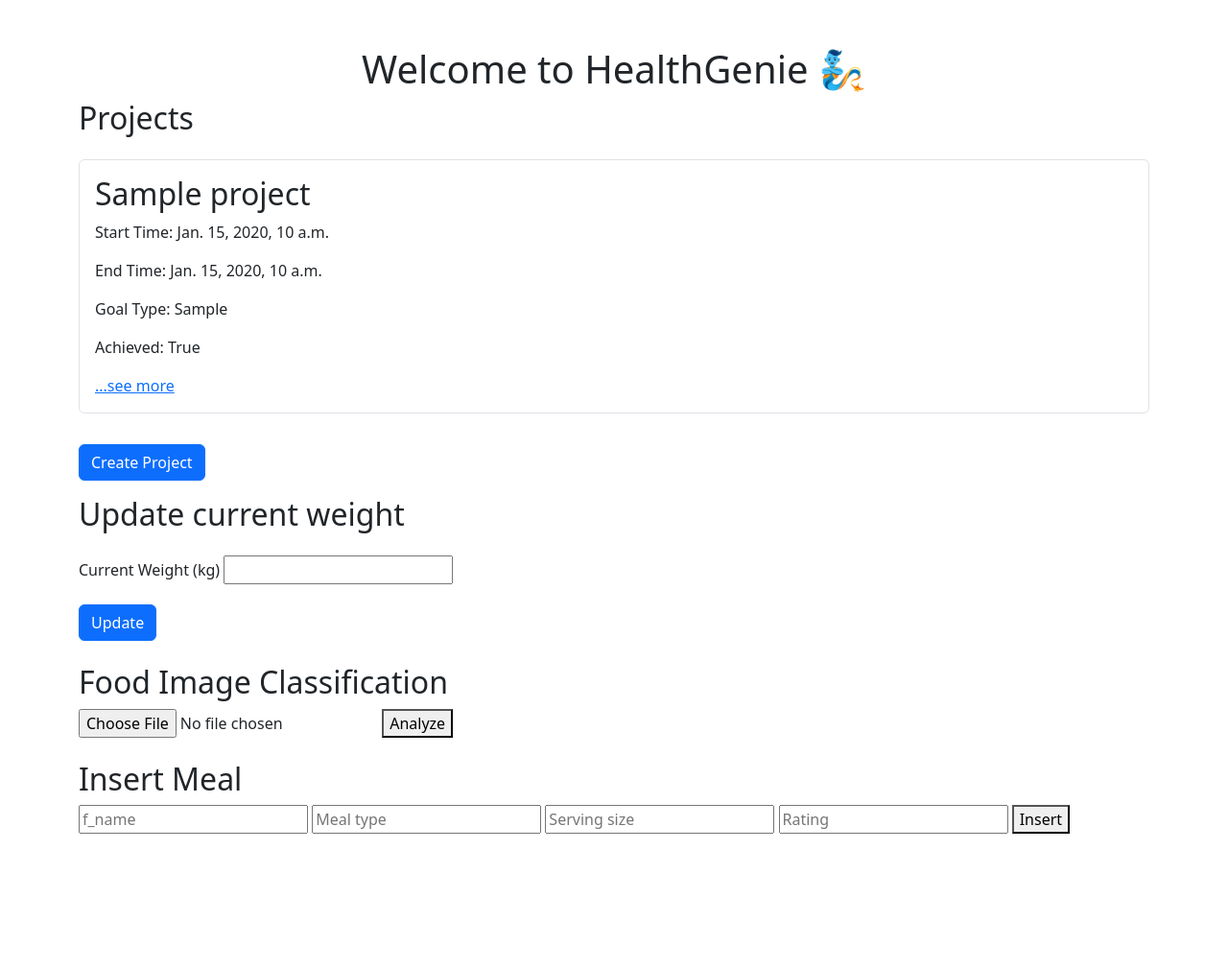
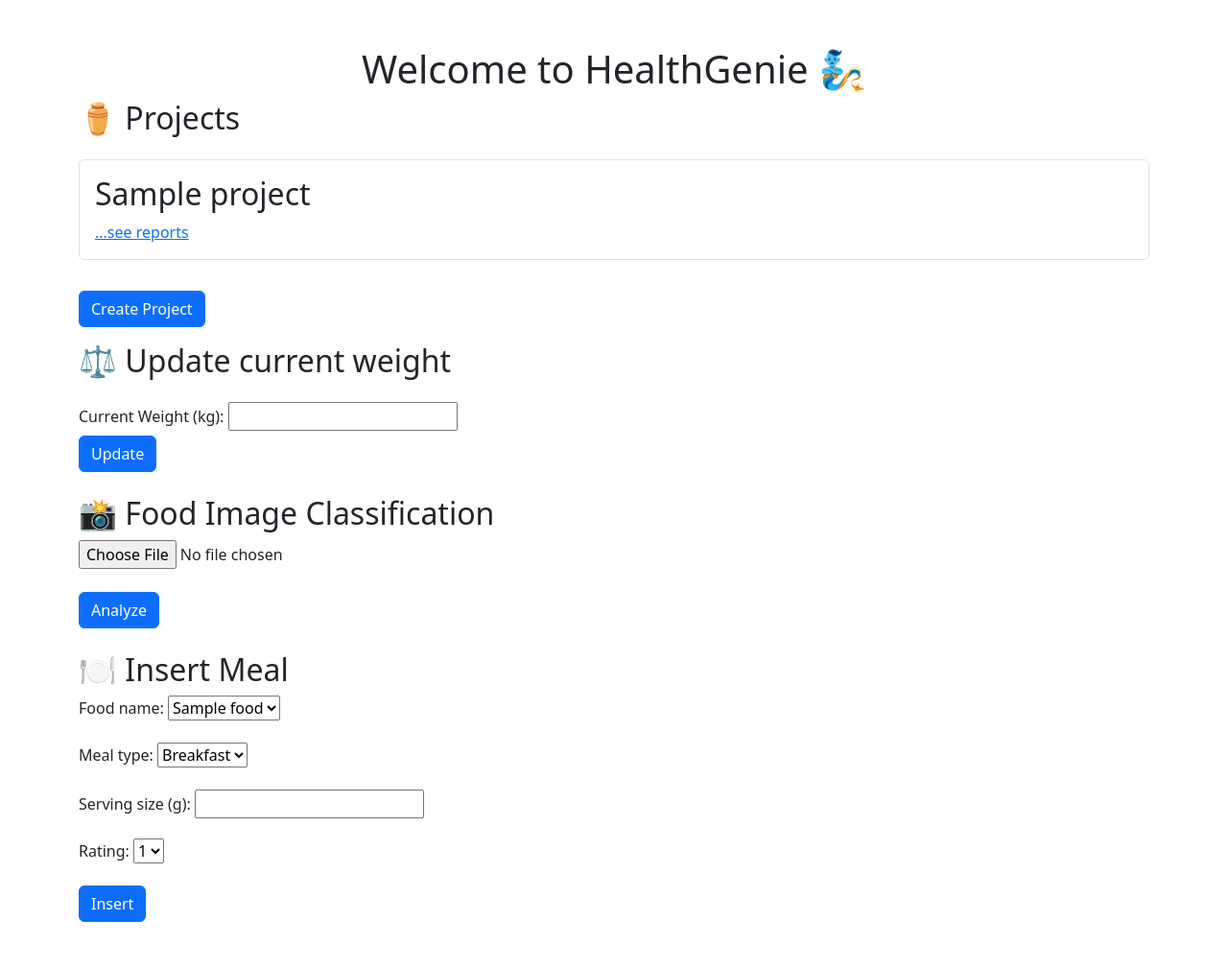
Before and after one commit to yonghoonjeon/HealthGenie, a Django app: page /pha/projects/ in a window 1280 px wide. Shown: the whole page at 96% size. Before the commit the page ends 869 px from the top, so only its background shows below. Run offline with Django 4.2, Linux system fonts and the light colour scheme; a user stored in the database is signed in; tables that the repository leaves empty hold one stand-in row (values such as "Sample post"); parts of the project's set-up code (start-up, migrations or seed data) failed here and were passed over.

Commit message:
- add MealForm in forms.py - modified Insert Meal section to reflect the MealForm in the views.py and project_list.htm

```diff
--- a/pha/forms.py
+++ b/pha/forms.py
@@ -1,6 +1,6 @@
 from django import forms
 from django.forms.widgets import NumberInput
-from .models import User, Project, HealthInfo, Tracking
+from .models import User, Project, HealthInfo, Tracking, Meal, Food
 
 
 class UserRegisterForm(forms.ModelForm):
@@ -95,3 +95,32 @@ class TrackingForm(forms.ModelForm):
     def __init__(self, *args, **kwargs):
         super().__init__(*args, **kwargs)
         self.fields['cur_weight'] = forms.CharField(label='Current Weight (kg)')
+
+
+MEAL_CHOICES = [
+    ('breakfast', 'Breakfast'),
+    ('lunch', 'Lunch'),
+    ('dinner', 'Dinner'),
+    ('snack', 'Snack')
+]
+
+
+class MealForm(forms.ModelForm):
+    class Meta:
+        model = Meal
+        fields = ['food_id', 'meal_type', 'serving_size', 'rating']
+
+    def __init__(self, *args, **kwargs):
+        super().__init__(*args, **kwargs)
+        food_choices = [(food.f_name, food.f_name) for food in Food.objects.order_by('f_name')]
+        self.fields['food_id'] = forms.ChoiceField(label='Food name', choices=food_choices)
+        self.fields['meal_type'] = forms.ChoiceField(label='Meal type', choices=MEAL_CHOICES)
+        self.fields['serving_size'] = forms.CharField(label='Serving size (g)')
+        self.fields['rating'] = forms.ChoiceField(label='Rating', choices=[(i, i) for i in range(1, 6)])
+
+    def clean(self):
+        cleaned_data = super().clean()
+        food_name = cleaned_data.get('food_id')
+        food_instance = Food.objects.get(f_name=food_name)
+        cleaned_data['food_id'] = food_instance
+        return cleaned_data
--- a/pha/templates/pha/project_list.html
+++ b/pha/templates/pha/project_list.html
@@ -16,17 +16,13 @@
     <div class="container my-5">
         <h1 class="text-center">Welcome to HealthGenie 🧞</h1>
         <section>
-            <h2 class="mb-4">Projects</h2>
+            <h2 class="mb-4"> ⚱️ Projects</h2>
             {% if projects %}
                 <ul class="list-unstyled">
                     {% for project in projects %}
                         <li class="mb-3 p-3 border border-1 rounded">
                             <h2>{{ project.p_name }}</h2>
-                            <p>Start Time: {{ project.start_time }}</p>
-                            <p>End Time: {{ project.end_time }}</p>
-                            <p>Goal Type: {{ project.goal_type }}</p>
-                            <p>Achieved: {{ project.is_achieved }}</p>
-                            <a href="{% url 'project_detail' project_id=project.pk %}" class="project-link">...see more</a>
+                            <a href="{% url 'project_detail' project_id=project.pk %}" class="project-link">...see reports</a>
                         </li>
                     {% endfor %}
                 </ul>
@@ -37,13 +33,13 @@
             <p></p>
         </section>
         <section>
-            <h2 class="mb-4">Update current weight</h2>
+            <h2 class="mb-4"> ⚖️ Update current weight</h2>
             <form method="post" class="mt-3">
                 {% csrf_token %}
                 <div class="mb-3">
-                    <label for="{{ form.cur_weight.id_for_label }}" class="form-label">{{ form.cur_weight.label }}</label>
+                    <label for="{{ form.cur_weight.id_for_label }}" class="form-label">{{ form.cur_weight.label }}:</label>
                     {{ form.cur_weight }}
-                </div>
+                <br>
                 <button type="submit" class="btn btn-primary">Update</button>
                 <div class="alert-info">
                     {% if messages %}
@@ -56,11 +52,13 @@
             <p></p>
         </section>
 <section>
-    <h2 class="mt-4">Food Image Classification</h2>
+    <h2 class="mt-4"> 📸 Food Image Classification</h2>
     <form method="post" enctype="multipart/form-data" id="foodImageForm">
         {% csrf_token %}
         <input type="file" name="file" required>
-        <button type="submit">Analyze</button>
+        <br>
+        <br>
+        <button type="submit" class="btn btn-primary">Analyze</button>
     </form>
     {% if image_url %}
         <h2>Uploaded image</h2>
@@ -75,7 +73,7 @@
             {% endfor %}
         </ul>
 {% if result.csv_name1 %}
-    <h2>Insert Meal</h2>
+    <h2> 🍽️ Insert Meal</h2>
     <form id="mealForm-{{ forloop.counter }}" class="mealForm" method="post" enctype="multipart/form-data">
         {% csrf_token %}
         {% for item in result.csv_name1|load_json %}
@@ -89,23 +87,47 @@
                 </div>
             </div>
         {% endfor %}
-        <button type="submit" id="insertButtonAll">Insert All</button>
+        <button type="submit" id="insertButtonAll" class="btn btn-primary">Insert All</button>
     </form>
 {% endif %}
     {% endif %}
 </section>
 
+{#<section>#}
+{#    <h2 class="mt-4"> 🍽️ Insert Meal</h2>#}
+{#    <form id="mealForm" method="post" enctype="multipart/form-data">#}
+{#        {% csrf_token %}#}
+{#        <input type="text" id="f_name" name="f_name" placeholder="f_name">#}
+{#        <input type="text" name="meal_type" placeholder="Meal type">#}
+{#        <input type="number" name="serving_size" placeholder="Serving size">#}
+{#        <input type="number" name="rating" placeholder="Rating">#}
+{#        <button type="submit" id="insertButton">Insert</button>#}
+{#    </form>#}
+{#</section>#}
 <section>
-    <h2 class="mt-4">Insert Meal</h2>
+    <h2 class="mt-4">🍽️ Insert Meal</h2>
     <form id="mealForm" method="post" enctype="multipart/form-data">
         {% csrf_token %}
-        <input type="text" id="f_name" name="f_name" placeholder="f_name">
-        <input type="text" name="meal_type" placeholder="Meal type">
-        <input type="number" name="serving_size" placeholder="Serving size">
-        <input type="number" name="rating" placeholder="Rating">
-        <button type="submit" id="insertButton">Insert</button>
+        <div class="mb-3">
+            <label for="{{ meal_form.food_id.id_for_label }}" class="form-label">{{ meal_form.food_id.label }}:</label>
+            {{ meal_form.food_id }}
+        </div>
+        <div class="mb-3">
+            <label for="{{ meal_form.meal_type.id_for_label }}" class="form-label">{{ meal_form.meal_type.label }}:</label>
+            {{ meal_form.meal_type }}
+        </div>
+        <div class="mb-3">
+            <label for="{{ meal_form.serving_size.id_for_label }}" class="form-label">{{ meal_form.serving_size.label }}:</label>
+            {{ meal_form.serving_size }}
+        </div>
+        <div class="mb-3">
+            <label for="{{ meal_form.rating.id_for_label }}" class="form-label">{{ meal_form.rating.label }}:</label>
+            {{ meal_form.rating }}
+        </div>
+        <button type="submit" id="insertButton" class="btn btn-primary">Insert</button>
     </form>
 </section>
+
 
 
     </div>
--- a/pha/views.py
+++ b/pha/views.py
@@ -1,5 +1,5 @@
 from django.http import JsonResponse, HttpResponse
-from .forms import UserRegisterForm, ProjectForm, HealthInfoForm, TrackingForm
+from .forms import UserRegisterForm, ProjectForm, HealthInfoForm, TrackingForm, MealForm
 from django.contrib import messages
 from django.shortcuts import render, redirect, reverse
 from django.contrib.auth import login, authenticate, logout
@@ -209,58 +209,65 @@ def project_list(request):
             form.save()
             messages.success(request, "Update successfully!")
 
-        if 'f_name[]' in request.POST:
-            food_names = request.POST.getlist('f_name[]')
-            meal_types = request.POST.getlist('meal_type[]')
-            serving_sizes = request.POST.getlist('serving_size[]')
-            ratings = request.POST.getlist('rating[]')
+        meal_form = MealForm(request.POST)
+        if meal_form.is_valid():
+            meal = meal_form.save(commit=False)
+            meal.user = request.user
+            meal.save()
 
-            for i in range(len(food_names)):
-                # Get the food name, meal type, serving size, and rating for this meal
-                food_name = food_names[i]
-                meal_type = meal_types[i]
-                serving_size = serving_sizes[i]
-                rating = ratings[i]
-                if serving_size == '' or meal_type == '' or rating == '':
-                    continue
-
-                # Find the corresponding Food object
-                try:
-                    food = Food.objects.get(f_name=food_name)
-                except Food.DoesNotExist:
-                    return JsonResponse({'error': 'Food not found.'}, status=404)
-
-                meal = Meal.objects.create(
-                    user=request.user,
-                    food_id=food,
-                    meal_type=meal_type,
-                    serving_size=serving_size,
-                    rating=rating
-                )
-                meal.save()
-
-        if 'f_name' in request.POST:
-            food_name = request.POST['f_name']
-            meal_type = request.POST['meal_type']
-            serving_size = request.POST['serving_size']
-            rating = request.POST['rating']
-
-            # Find the corresponding Food object
-            try:
-                food = Food.objects.get(f_name=food_name)
-            except Food.DoesNotExist:
-                return JsonResponse({'error': 'Food not found.'}, status=404)
-
-            meal = Meal.objects.create(
-                user=request.user,
-                food_id=food,
-                meal_type=meal_type,
-                serving_size=serving_size,
-                rating=rating
-            )
-            meal.save()
+        # if 'f_name[]' in request.POST:
+        #     food_names = request.POST.getlist('f_name[]')
+        #     meal_types = request.POST.getlist('meal_type[]')
+        #     serving_sizes = request.POST.getlist('serving_size[]')
+        #     ratings = request.POST.getlist('rating[]')
+        #
+        #     for i in range(len(food_names)):
+        #         # Get the food name, meal type, serving size, and rating for this meal
+        #         food_name = food_names[i]
+        #         meal_type = meal_types[i]
+        #         serving_size = serving_sizes[i]
+        #         rating = ratings[i]
+        #         if serving_size == '' or meal_type == '' or rating == '':
+        #             continue
+        #
+        #         # Find the corresponding Food object
+        #         try:
+        #             food = Food.objects.get(f_name=food_name)
+        #         except Food.DoesNotExist:
+        #             return JsonResponse({'error': 'Food not found.'}, status=404)
+        #
+        #         meal = Meal.objects.create(
+        #             user=request.user,
+        #             food_id=food,
+        #             meal_type=meal_type,
+        #             serving_size=serving_size,
+        #             rating=rating
+        #         )
+        #         meal.save()
+        #
+        # if 'f_name' in request.POST:
+        #     food_name = request.POST['f_name']
+        #     meal_type = request.POST['meal_type']
+        #     serving_size = request.POST['serving_size']
+        #     rating = request.POST['rating']
+        #
+        #     # Find the corresponding Food object
+        #     try:
+        #         food = Food.objects.get(f_name=food_name)
+        #     except Food.DoesNotExist:
+        #         return JsonResponse({'error': 'Food not found.'}, status=404)
+        #
+        #     meal = Meal.objects.create(
+        #         user=request.user,
+        #         food_id=food,
+        #         meal_type=meal_type,
+        #         serving_size=serving_size,
+        #         rating=rating
+        #     )
+        #     meal.save()
     else:
         form = TrackingForm()
+        meal_form = MealForm()
 
     if request.method == 'POST' and 'file' in request.FILES:
         try:
@@ -307,7 +314,7 @@ def project_list(request):
         else:
             return JsonResponse({'error': 'An error occurred while processing the image.'})
 
-    context = {'projects': projects, 'form': form}
+    context = {'projects': projects, 'form': form, 'meal_form': meal_form}
     return render(request, 'pha/project_list.html', context)
 
 
```
